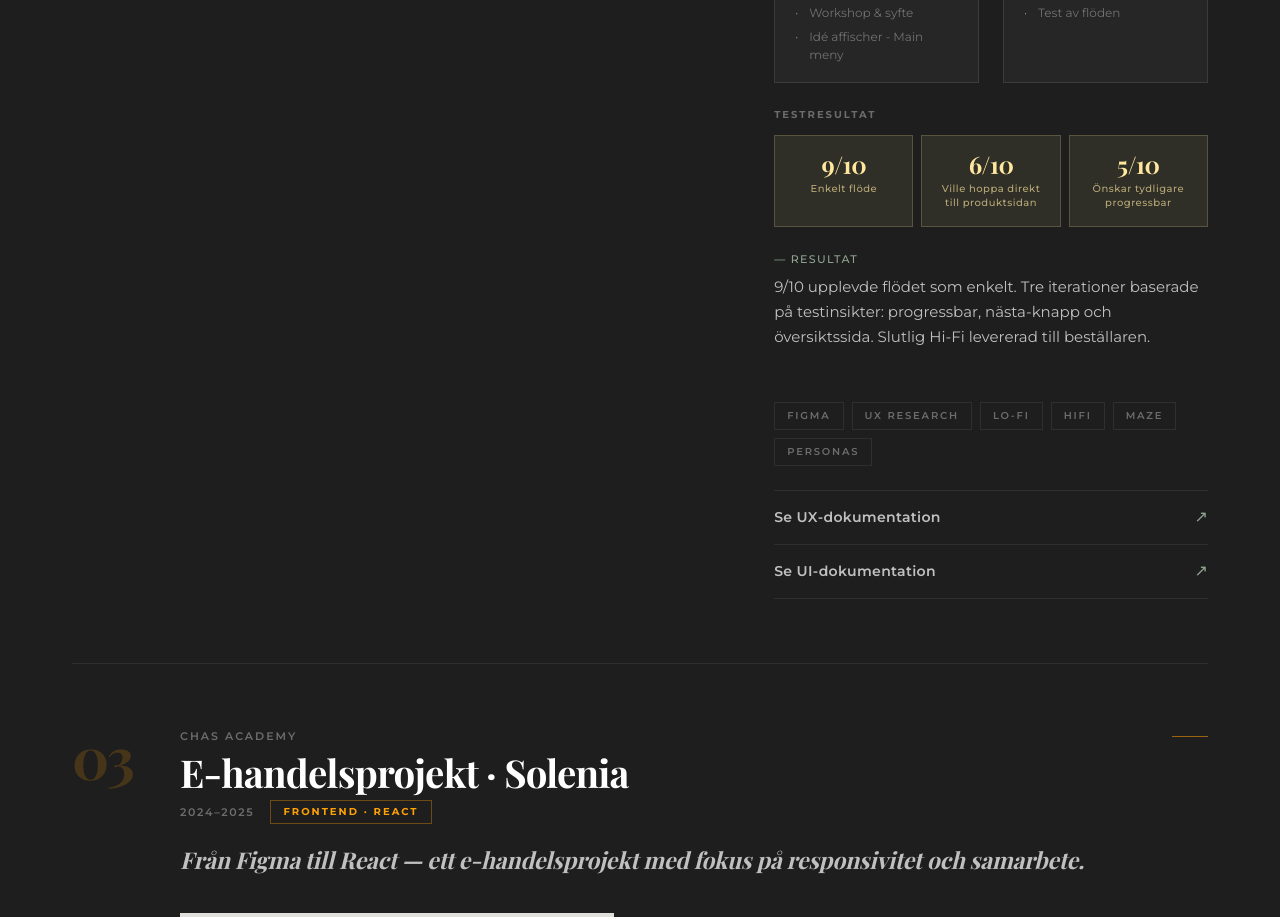
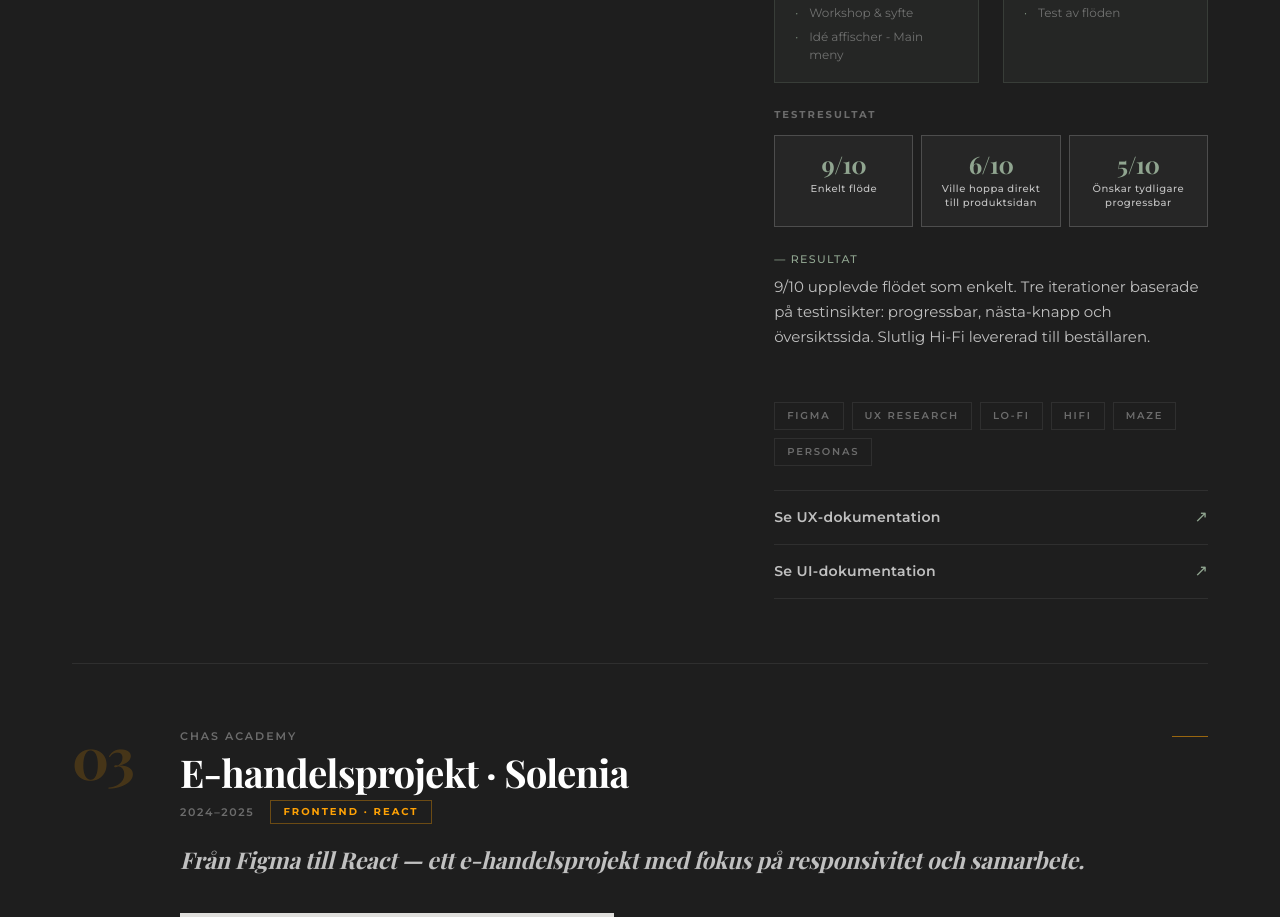
Before and after one commit to LordNelson83/Nelson_Portfolio, a React (Vite) app: page /grafiskproduktion/1 in a window 1280 px wide. Shown: the part 2920-3837 px from the top of the page. Built offline with nearby package versions, Linux system fonts and the light colour scheme; a web font is replaced by a local one.

Commit message:
fix: test results visible in light mode — use CSS variables

```diff
--- a/src/pagesCSS/Projekter.css
+++ b/src/pagesCSS/Projekter.css
@@ -564,8 +564,8 @@
 }
 
 .pk-result {
-  background: rgba(255, 232, 158, 0.08);
-  border: 0.8px solid rgba(255, 232, 158, 0.2);
+  background: var(--bg-surface);
+  border: 0.8px solid var(--border-strong);
   padding: 16px 14px;
   display: flex;
   flex-direction: column;
@@ -577,7 +577,7 @@
   font-family: "Playfair Display", serif;
   font-size: 24px;
   font-weight: 700;
-  color: #ffe89e;
+  color: var(--accent);
   line-height: 1;
   letter-spacing: -0.02em;
 }
@@ -587,7 +587,7 @@
   font-size: 10px;
   font-weight: 500;
   letter-spacing: 0.5px;
-  color: rgba(255, 232, 158, 0.65);
+  color: var(--text-secondary);
   line-height: 1.4;
 }
 
```
